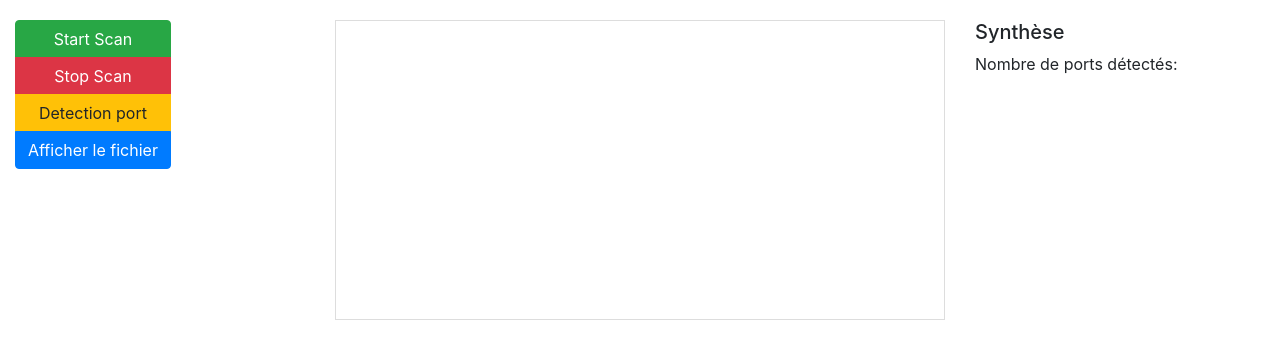
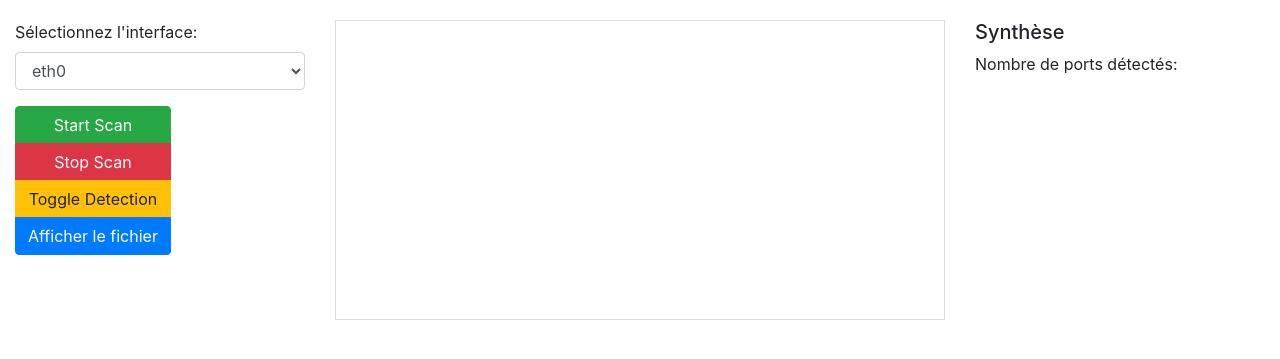
Before and after one commit to zgabi10103710/IDS-Projet, a Flask app: page / in a window 1280 px wide. Shown: the part 56-415 px from the top of the page. Run offline with Flask 3, Linux system fonts and the light colour scheme; some libraries are stand-ins or nearby versions.

Commit message:
add custom interface

```diff
--- a/Script/flaskProject/app.py
+++ b/Script/flaskProject/app.py
@@ -1,4 +1,4 @@
-from flask import Flask, render_template, send_file
+from flask import Flask, render_template, send_file , request
 from scapy.all import *
 import threading
 import time
@@ -11,6 +11,8 @@
 nombre_ports_detectes = 0
 scapy_scan_en_cours = False
 detection_ports_active = False
+selected_interface = "anpi0"  # Interface par défaut
+
 
 def sauvegarder_resultats_scan(resultats):
     with open(CHEMIN_FICHIER_SAUVEGARDE, 'a') as fichier:
@@ -30,7 +32,7 @@
 def scanner_scapy():
     global scapy_scan_resultats
     while scapy_scan_en_cours:
-        packets = sniff(count=10)
+        packets = sniff(count=10 , iface=selected_interface )
         scapy_scan_resultats = packets
         detecter_scan_ports(scapy_scan_resultats)
         sauvegarder_resultats_scan(scapy_scan_resultats)
@@ -47,9 +49,13 @@
 def accueil():
     return render_template('accueil.html')
 
-@app.route('/start_scan')
+@app.route('/start_scan' , methods=['POST'])
 def demarrer_scan():
-    global scapy_scan_en_cours, detection_ports_active
+    global scapy_scan_en_cours, detection_ports_active , selected_interface
+    selected_interface = request.form.get('interface', 'anpi0')
+
+
+
     if not scapy_scan_en_cours:
         scapy_scan_en_cours = True
         detection_ports_active = True  # Activer la détection lors du démarrage du scan
--- a/Script/flaskProject/templates/accueil.html
+++ b/Script/flaskProject/templates/accueil.html
@@ -4,7 +4,7 @@
     <meta charset="UTF-8">
     <meta name="viewport" content="width=device-width, initial-scale=1, shrink-to-fit=no">
     <link rel="stylesheet" href="https://stackpath.bootstrapcdn.com/bootstrap/4.3.1/css/bootstrap.min.css">
-    <title>Votre Titre</title>
+    <title>IDS Detection NIMA</title>
     <style>
         body {
             padding-top: 56px;
@@ -23,16 +23,25 @@
 </head>
 <body>
     <nav class="navbar navbar-expand-lg navbar-dark bg-dark fixed-top">
-        <a class="navbar-brand" href="#">IDS DETECTION NIMA </a>
+        <a class="navbar-brand" href="#">IDS DETECTION NIMA</a>
     </nav>
 
     <div class="container-fluid">
         <div class="row">
             <div class="col-md-3">
+                <div class="form-group">
+                    <label for="interfaceSelect">Sélectionnez l'interface:</label>
+                    <select class="form-control" id="interfaceSelect" name="interface">
+                        <option value="eth0">eth0</option>
+                        <option value="en0">en0</option>
+                        <!-- Ajoutez d'autres interfaces si nécessaire -->
+                    </select>
+                </div>
+
                 <div class="btn-group-vertical">
                     <button id="startScanBtn" type="button" class="btn btn-success">Start Scan</button>
                     <button id="stopScanBtn" type="button" class="btn btn-danger">Stop Scan</button>
-                    <button id="toggleDetectionBtn" type="button" class="btn btn-warning">Detection port</button>
+                    <button id="toggleDetectionBtn" type="button" class="btn btn-warning">Toggle Detection</button>
                     <a href="{{ url_for('afficher_fichier') }}" class="btn btn-primary">Afficher le fichier</a>
                 </div>
             </div>
@@ -58,7 +67,8 @@
         $(document).ready(function() {
             // Action du bouton "Start Scan"
             $("#startScanBtn").click(function() {
-                $.get("/start_scan", function(data) {
+                var selectedInterface = $("#interfaceSelect").val();
+                $.post("/start_scan", { interface: selectedInterface }, function(data) {
                     alert(data);
                     mettreAJourResultatsScan();
                 });
```
